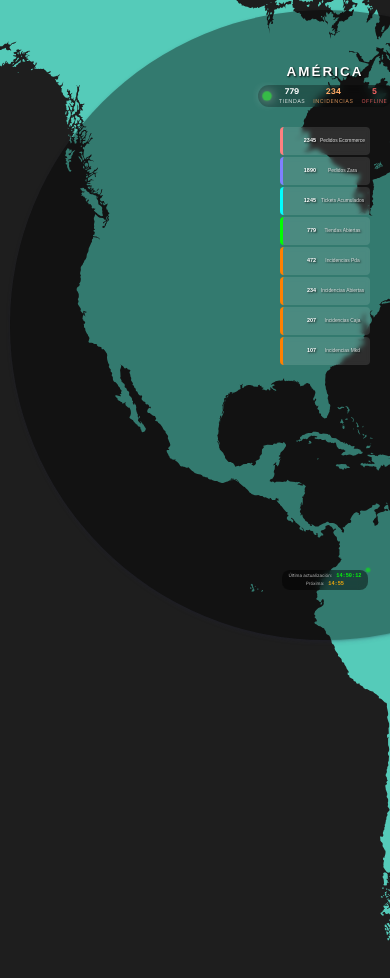
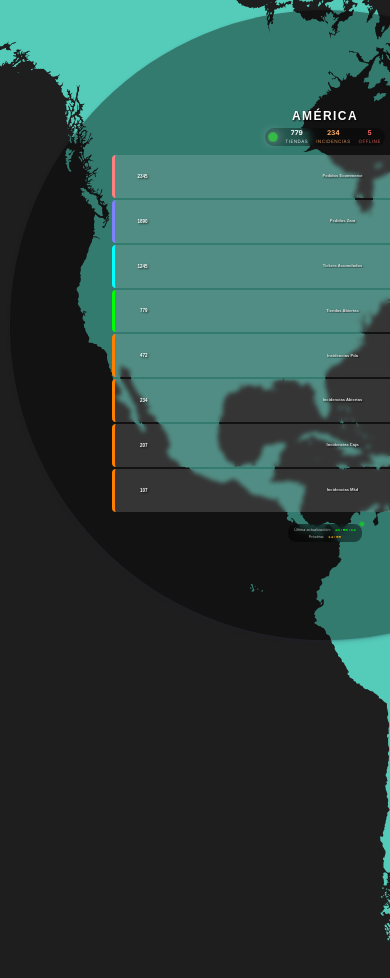
Before and after one commit to martinmouzo/astro-videowall-app, an Astro site: page / in a window 390 px wide. Shown: the top 978 px of the page. Built offline with nearby package versions, Linux system fonts and the light colour scheme; Astro itself is replaced by a stand-in of ours.

Commit message:
feat: improve layout and responsiveness of indicator components and charts

```diff
--- a/src/components/IndicatorList.astro
+++ b/src/components/IndicatorList.astro
@@ -118,26 +118,29 @@ const indicadoresRegion = getIndicadoresPorRegion(indicadores, region);
   .indicator-list {
     display: grid;
     grid-template-columns: 1fr 1fr;
-    gap: 6px;
+    gap: 8px; /* Reducido de 16px a 8px para evitar desbordamiento */
     max-height: 100%;
     overflow-y: auto;
-    padding: 8px;
+    padding: 0; /* Eliminado padding para maximizar espacio */
     font-family: 'Quicksand Variable', sans-serif;
+    width: 100%; /* Asegurar que use todo el ancho disponible */
+    height: 100%; /* Añadido para ocupar toda la altura disponible */
   }
 
   .indicator-item {
     display: flex;
     align-items: center;
-    gap: 8px;
-    font-size: clamp(0.8em, 1.6vmin, 1em); /* Aumentado de 0.6em-0.8em a 0.8em-1em */
-    line-height: 1.3;
-    padding: 6px 8px;
-    background: rgba(255, 255, 255, 0.12);
+    gap: 6px; /* Reducido de 8px a 6px */
+    font-size: clamp(0.7em, 1.4vmin, 0.9em); /* Aumentado rango para mejor legibilidad */
+    line-height: 1.1; /* Reducido para más compactación */
+    padding: 6px 4px; /* Reducido padding para ahorrar espacio */
+    background: rgba(255, 255, 255, 0.15); /* Mejor contraste */
     border-radius: 4px;
     border-left: 3px solid #00ff00;
-    min-height: 28px; /* Aumentado de 24px a 28px para acomodar texto más grande */
+    min-height: 26px; /* Reducido de 34px a 26px para mejor ajuste */
     backdrop-filter: blur(2px);
     transition: all 0.2s ease;
+    box-sizing: border-box; /* Asegurar que el padding no cause desbordamiento */
   }
 
   .indicator-item:hover {
@@ -185,15 +188,16 @@ const indicadoresRegion = getIndicadoresPorRegion(indicadores, region);
   .indicator-value {
     font-weight: bold;
     color: #ffffff;
-    min-width: 36px; /* Aumentado de 32px a 36px */
+    min-width: 28px; /* Reducido de 36px a 28px */
     text-align: right;
-    font-size: 1.1em; /* Aumentado de 1em a 1.1em */
+    font-size: 1em; /* Reducido de 1.1em para mejor ajuste */
     text-shadow: 1px 1px 2px rgba(0, 0, 0, 0.8);
   }
 
   .indicator-label {
     color: #e0e0e0;
-    font-size: 0.95em; /* Aumentado de 0.85em a 0.95em */
+    font-size: 0.95em; /* Aumentado de 0.85em para mejor legibilidad */
+    font-weight: 600; /* Añadido peso de fuente para mejor visibilidad */
     text-overflow: ellipsis;
     overflow: hidden;
     white-space: nowrap;
--- a/src/components/Panel2.astro
+++ b/src/components/Panel2.astro
@@ -48,8 +48,8 @@ const brandLogos = [
             <GrafanaChart
               graphId={zaraConnectionsGraphId}
               startTime="end-30m"
-              height="129px"
-              width="600px"
+              height="200px"
+              width="800px"
               refreshInterval={60000}
               uniqueId="zara-connections"
               loadingText="Cargando Connections..."
@@ -63,8 +63,8 @@ const brandLogos = [
             <GrafanaChart
               graphId={zaraRequestsGraphId}
               startTime="end-30m"
-              height="129px"
-              width="600px"
+              height="200px"
+              width="800px"
               refreshInterval={60000}
               uniqueId="zara-requests"
               loadingText="Cargando Requests..."
@@ -98,6 +98,10 @@ const brandLogos = [
           ))
         }
       </div>
+      <div class="charts-section">
+        <div class="charts-header-logo">
+          <!-- Empty header to maintain alignment with Zara section -->
+        </div>
         <div class="charts-panel">
           <div class="chart-block">
             <div class="chart-block-title">CONNECTIONS</div>
@@ -105,8 +109,8 @@ const brandLogos = [
               <GrafanaChart
                 graphId={otherConnectionsGraphId}
                 startTime="end-30m"
-              height="129px"
-              width="600px"
+                height="200px"
+                width="800px"
                 refreshInterval={60000}
                 uniqueId="other-connections"
                 loadingText="Cargando Connections..."
@@ -120,13 +124,14 @@ const brandLogos = [
             <GrafanaChart
               graphId={otherRequestsGraphId}
               startTime="end-30m"
-              height="129px"
-              width="600px"
+              height="200px"
+              width="800px"
               refreshInterval={60000}
               uniqueId="other-requests"
               loadingText="Cargando Requests..."
               imageAspectRatio="1400 / 300"
             />
+          </div>
         </div>
         </div>
       </div>
@@ -177,7 +182,7 @@ const brandLogos = [
     display: flex;
     justify-content: center;
     align-items: center;
-    width: 600px; /* Same width as charts */
+    width: 800px; /* Same width as charts */
     margin-bottom: 1em;
     min-height: 36px;
   }
--- a/src/components/RegionCircle.astro
+++ b/src/components/RegionCircle.astro
@@ -75,35 +75,37 @@ const overlayContainerStyle = `
   }
 
   .overlay-content {
-    width: 100%;
-    height: 100%;
+    width: 85%; /* Reducido de 100% a 85% para crear margen interno en el círculo */
+    height: 85%; /* Reducido de 100% a 85% para crear margen interno en el círculo */
     display: flex;
     flex-direction: column;
     align-items: center;
-    justify-content: space-between; /* Distribuye el contenido entre header, body y footer */
-    padding: 8%; /* Espaciado interno relativo al tamaño del círculo */
+    justify-content: space-between; /* Vuelto a space-between para mejor control */
+    padding: 8%; /* Aumentado a 8% para compensar el tamaño reducido */
     box-sizing: border-box;
     pointer-events: auto; /* Permite interacción con el contenido */
     color: white;
     text-align: center;
-    font-size: clamp(0.6em, 2vmin, 1em); /* Tamaño de fuente responsivo */
+    font-size: clamp(0.5em, 1.8vmin, 0.9em); /* Reducido ligeramente para mejor ajuste */
     overflow: hidden; /* Evita que el contenido desborde el círculo */
+    gap: 0.4em; /* Reducido gap para evitar desbordamiento */
   }
 
   .overlay-header {
-    padding: 0.4em 0.8em;
+    padding: 0.2em 0.4em; /* Reducido padding para optimizar espacio */
     border-radius: 0.25em;
-    margin-bottom: 0.3em;
+    margin-bottom: 0; /* Eliminado margen ya que usamos gap */
     width: auto; /* Ajusta al contenido */
-    max-width: 90%; /* Evita que sea demasiado ancho */
+    max-width: 100%; /* Ajustado para usar todo el ancho disponible */
+    flex-shrink: 0; /* Evita compresión */
   }
 
   .overlay-header h4 {
     margin: 0;
-    font-size: 1.4em; /* Relativo al font-size del .overlay-content */
+    font-size: 1.5em; /* Aumentado de 1.2em para mejor visibilidad */
     white-space: pre-wrap; /* Para manejar nombres multilínea */
     font-weight: 700;
-    letter-spacing: .15em;
+    letter-spacing: .12em; /* Ligeramente aumentado */
     text-shadow: 1px 1px 2px black;
     font-family: 'Quicksand Variable', sans-serif;
   }
@@ -111,11 +113,11 @@ const overlayContainerStyle = `
   .overlay-body {
     flex-grow: 1; /* Permite que el cuerpo ocupe el espacio restante */
     display: flex;
-    align-items: flex-start;
+    align-items: center; /* Centrado vertical para mejor distribución */
     justify-content: center;
     width: 100%;
     overflow: hidden;
-    padding-top: 0.5em;
+    padding: 0; /* Eliminado padding ya que usamos gap */
   }
 
   .overlay-footer {
@@ -123,7 +125,9 @@ const overlayContainerStyle = `
     display: flex;
     justify-content: center;
     align-items: center;
-    margin-top: 0.5em;
+    margin-top: 1.2em; /* Aumentado margen superior para mover más abajo */
+    padding-top: 0; /* Eliminado padding superior */
     position: relative;
+    flex-shrink: 0; /* Evita compresión */
   }
 </style>
--- a/src/components/RegionSummary.astro
+++ b/src/components/RegionSummary.astro
@@ -63,19 +63,19 @@ const getStatusColor = () => {
     display: inline-flex;
     align-items: center;
     justify-content: center;
-    gap: 10px;
-    margin: 0.8em auto 0.6em auto;
-    padding: 0.4em 0.8em;
+    gap: 8px; /* Reducido de 12px a 8px para mejor ajuste */
+    margin: 0.3em auto; /* Reducido margen */
+    padding: 0.3em 0.6em; /* Reducido padding para ahorrar espacio */
     background: rgba(0, 0, 0, 0.3);
-    border-radius: 15px;
+    border-radius: 12px; /* Reducido de 15px */
     backdrop-filter: blur(4px);
     width: fit-content;
-    max-width: 90%;
+    max-width: 100%; /* Ajustado para usar todo el ancho disponible */
   }
 
   .status-indicator {
-    width: 10px;
-    height: 10px;
+    width: 10px; /* Reducido de 12px a 10px */
+    height: 10px; /* Reducido de 12px a 10px */
     border-radius: 50%;
     box-shadow: 0 0 10px currentColor;
     animation: pulse 2s ease-in-out infinite;
@@ -84,8 +84,8 @@ const getStatusColor = () => {
 
   .summary-stats {
     display: flex;
-    gap: 8px;
-    font-size: 0.90em;
+    gap: 6px; /* Reducido de 8px a 6px */
+    font-size: 0.80em; /* Reducido de 0.90em */
     align-items: center;
   }
 
```
Lines whose indentation alone changed are shown as unchanged.
